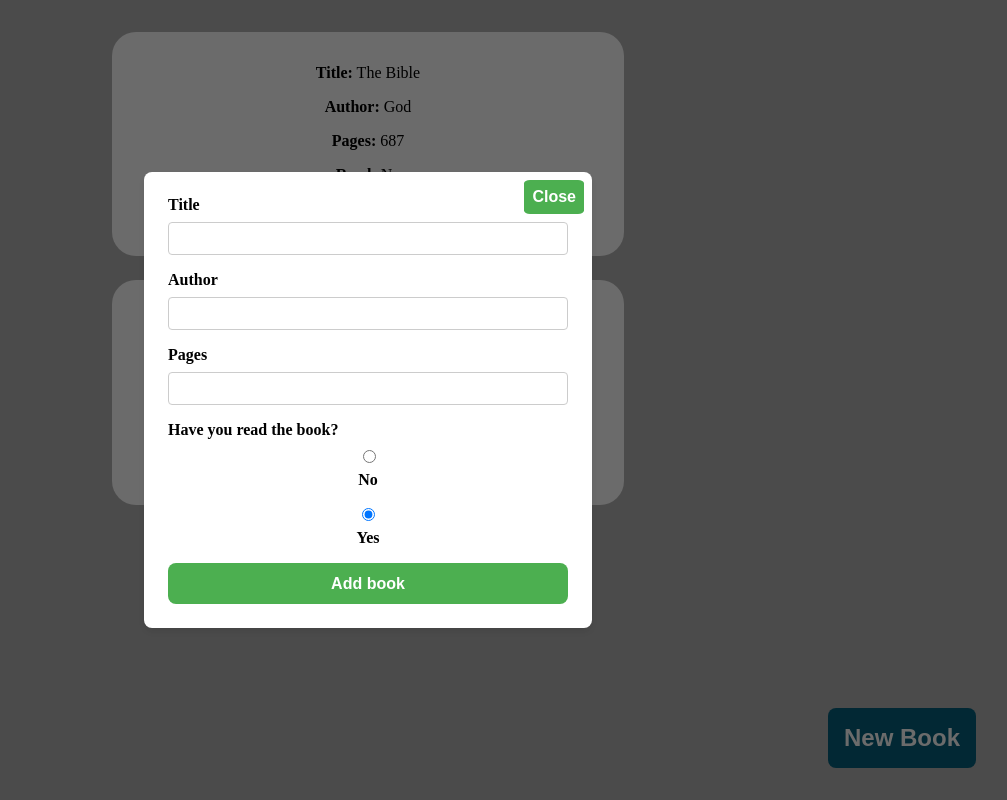
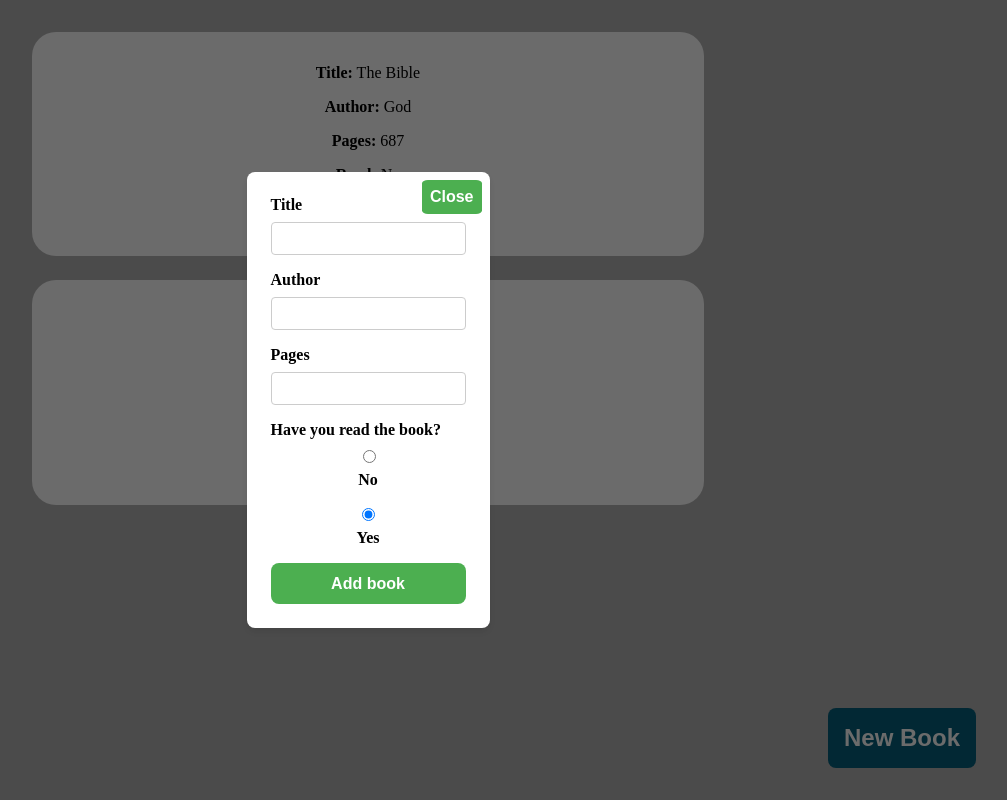
Before and after one commit to Gesine93/library, a plain HTML site: page index.html in a window 1280 px wide. Both pictures are taken after a click on the button "New Book". Shown: the whole page, without its empty margins (272-1279 px from the left). Drawn offline with Linux system fonts and the light colour scheme.

Commit message:
Update style.css

```diff
--- a/style.css
+++ b/style.css
@@ -23,7 +23,7 @@ body {
     align-items: center;
     justify-content: space-between;
     background-color: white;
-    width: 30rem;
+    width: 50vw;
     height: auto;
     border-radius: 1.5rem;
     text-align: center;
@@ -72,7 +72,7 @@ button:hover {
   }
 
   dialog {
-    width: 400px;
+    width: 45bw;
     border: none;
     border-radius: 8px;
     box-shadow: 0 4px 8px rgba(0, 0, 0, 0.1);
```
